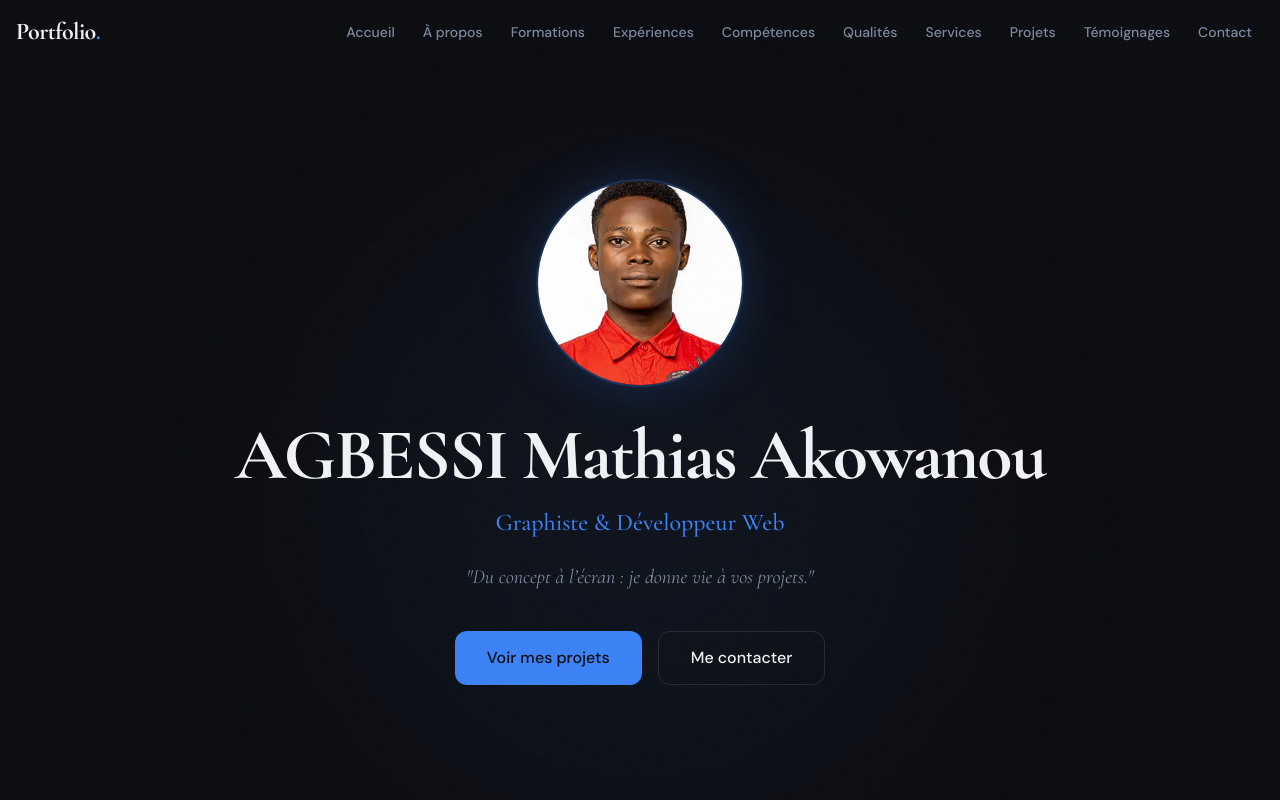
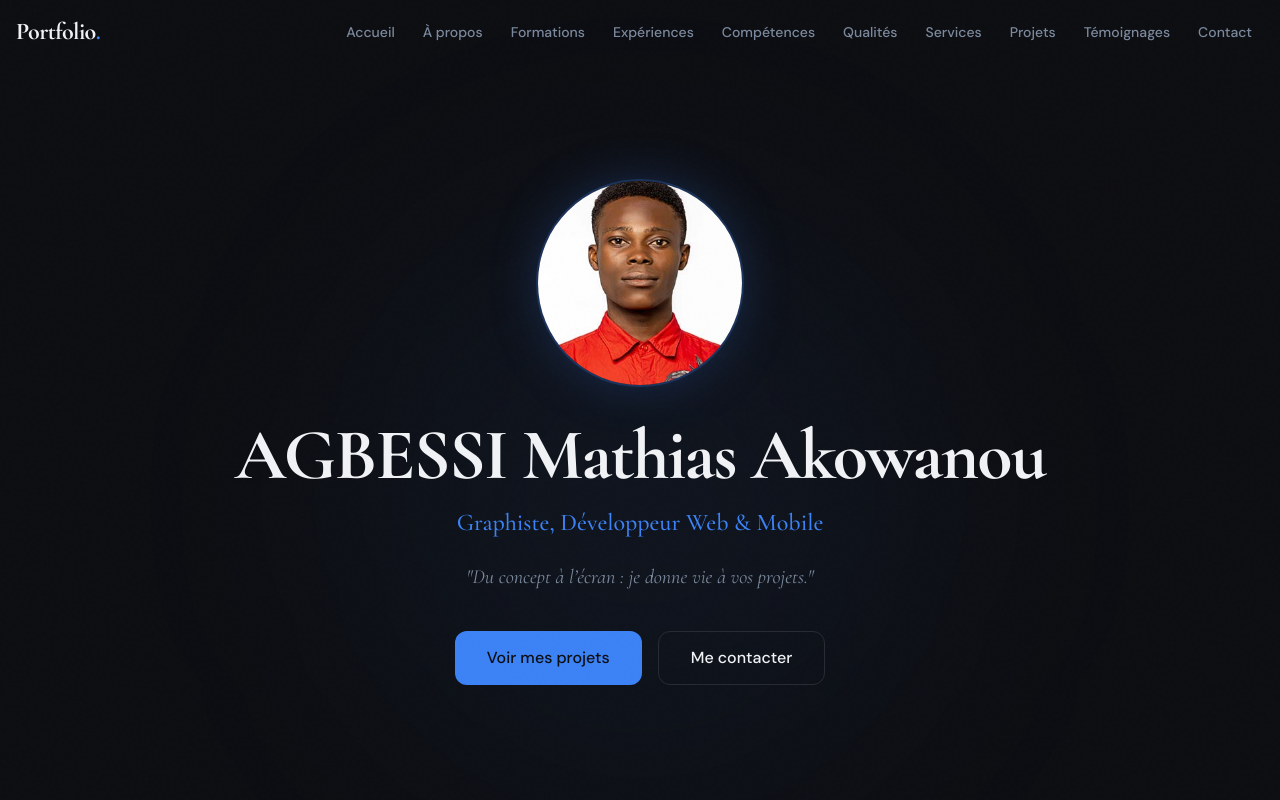
Before and after one commit to mathiasakowanou76-ship-it/Portfolio, a React (Vite) app: page / in a window 1280 px wide. Shown: the top 800 px of the page. Built offline with nearby package versions, Linux system fonts and the light colour scheme; the HTML template or start-up script is replaced by a standard one.

Commit message:
mise à jour du site

```diff
--- a/index.html
+++ b/index.html
@@ -3,7 +3,7 @@
   <head>
     <meta charset="UTF-8" />
     <meta name="viewport" content="width=device-width, initial-scale=1.0" />
-    <title>Portfolio Gaphiste & Développeur Web - AGBESSI Mathias</title>
+    <title>Portfolio Gaphiste, Développeur Web & Mobile - AGBESSI Mathias</title>
     <meta name="description" content="Portfolio professionnel d'un graphiste et développeur web freelance. Identité visuelle, sites web, applications mobiles et tunnels de vente." />
     <meta property="og:title" content="Portfolio — Graphiste & Développeur Web" />
     <meta property="og:description" content="Portfolio professionnel d'un graphiste et développeur web freelance." />
--- a/src/components/HeroSection.tsx
+++ b/src/components/HeroSection.tsx
@@ -35,7 +35,7 @@ const HeroSection = () => (
         transition={{ duration: 0.6, delay: 0.35 }}
         className="text-xl md:text-2xl text-primary font-display font-medium mb-6"
       >
-        Graphiste & Développeur Web
+        Graphiste, Développeur Web & Mobile
       </motion.p>
 
       <motion.p
```
